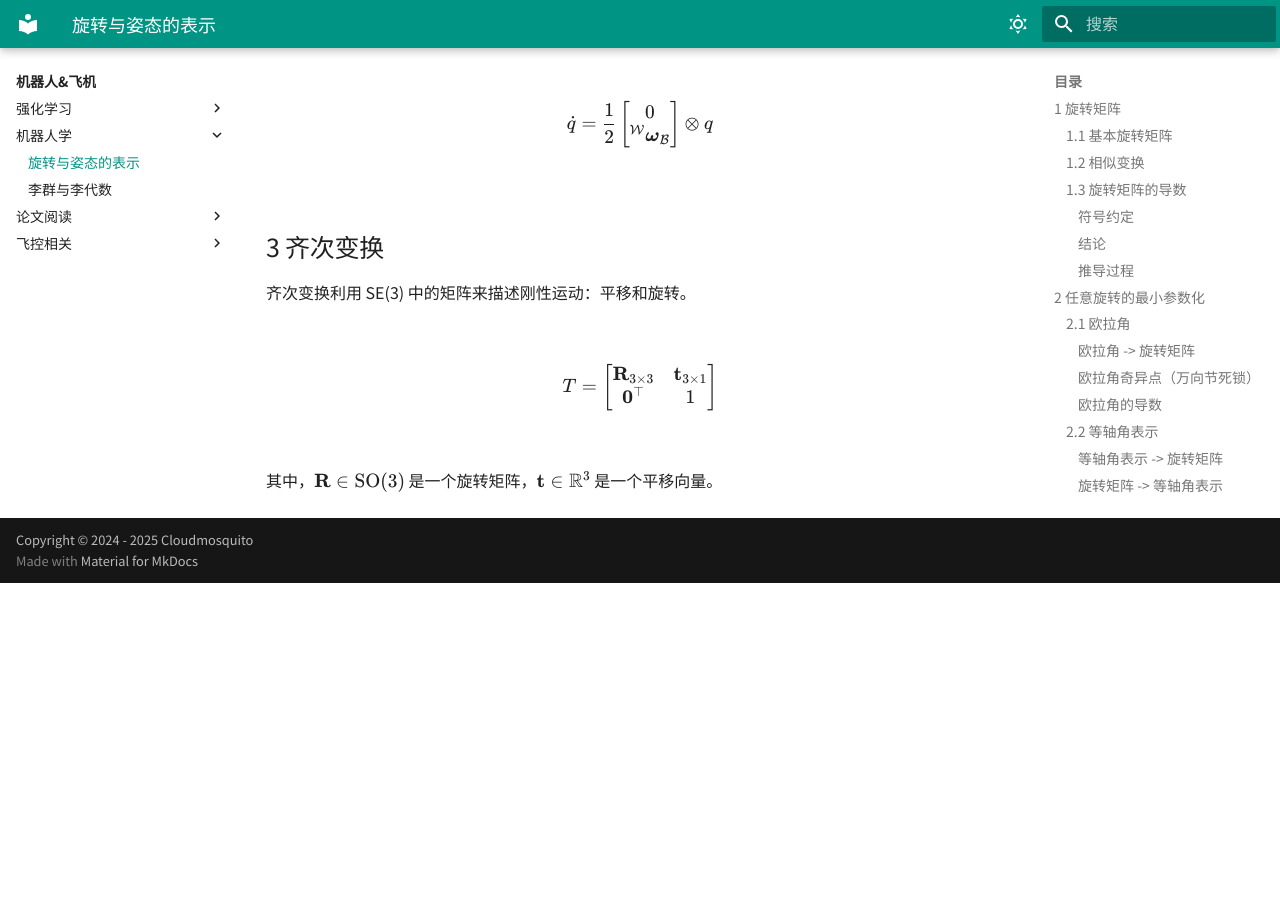
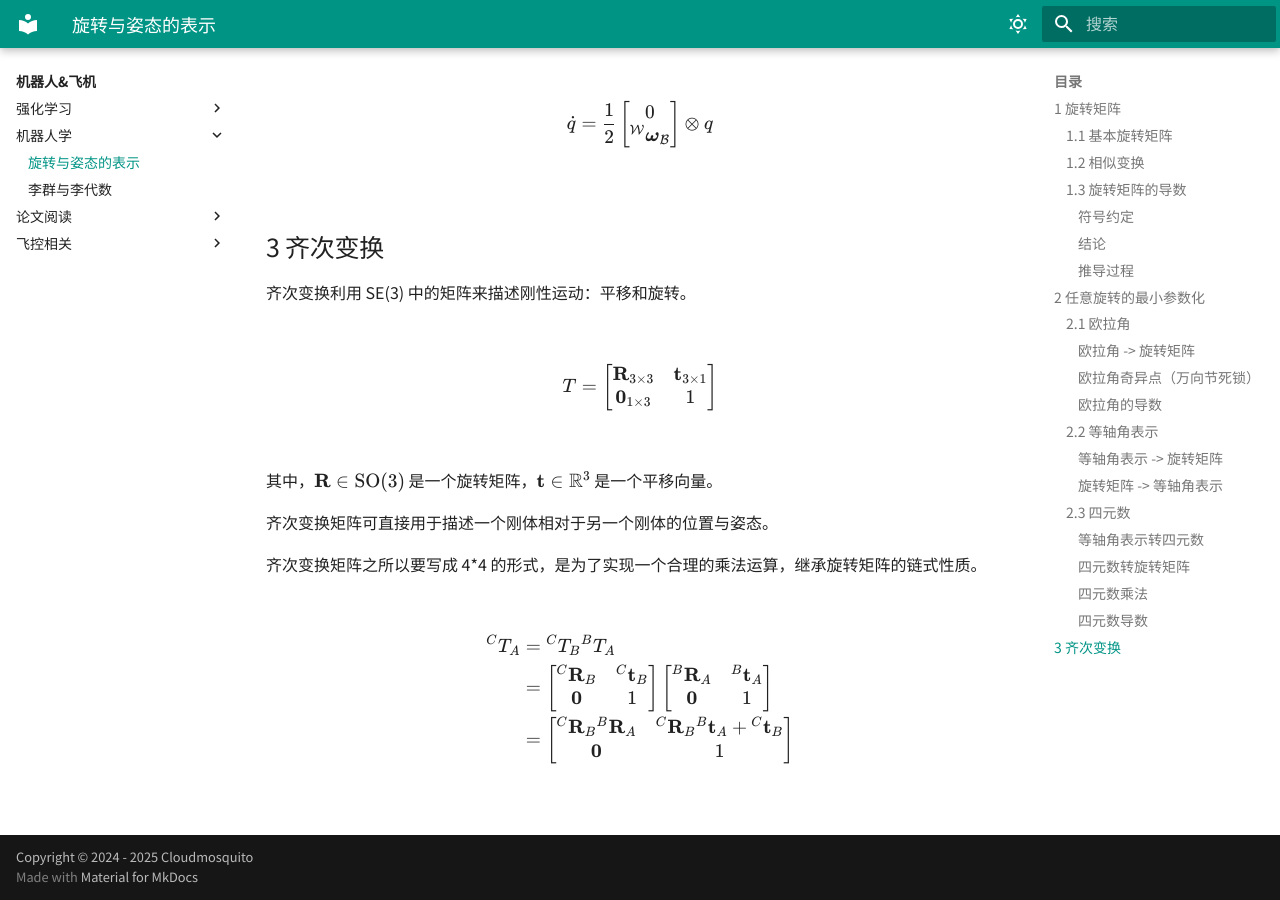
Before and after one commit to cloudmosquito/cloudmosquito.github.io, an MkDocs documentation site: the page built from docs/机器人&飞机/机器人学/旋转与姿态的表示.md, in a window 1280 px wide and 900 px high, scrolled down 8880 px. Built offline with MkDocs 1.6.1 and Material for MkDocs 9.7.7, drawn with Linux system fonts in a browser that asks for light colours; before the commit the page ends 9463 px from its top, so only the background shows below that.

Commit message:
feat: 更新梯度笔记以及齐次变换相关知识。

```diff
--- a/docs/机器人&飞机/机器人学/旋转与姿态的表示.md
+++ b/docs/机器人&飞机/机器人学/旋转与姿态的表示.md
@@ -332,7 +332,18 @@
 齐次变换利用 SE(3) 中的矩阵来描述刚性运动：平移和旋转。
 
 $$
-T = \begin{bmatrix} \mathbf{R}_{3\times 3} & \mathbf{t}_{3\times 1}\\ \mathbf{0}^{\top} & 1 \end{bmatrix}
+T = \begin{bmatrix} \mathbf{R}_{3\times 3} & \mathbf{t}_{3\times 1}\\ \mathbf{0}_{1\times 3} & 1 \end{bmatrix}
 $$
 
 其中，$\mathbf{R} \in \mathrm{SO}(3)$ 是一个旋转矩阵，$\mathbf{t} \in \mathbb{R}^3$ 是一个平移向量。
+
+齐次变换矩阵可直接用于描述一个刚体相对于另一个刚体的位置与姿态。
+
+齐次变换矩阵之所以要写成 4*4 的形式，是为了实现一个合理的乘法运算，继承旋转矩阵的链式性质。
+
+$$\begin{aligned}
+{}^{C}T_{A} &= {}^{C}T_{B} {}^{B}T_{A}\\
+&= \begin{bmatrix}{}^{C}\mathbf{R}_{B} & {}^{C}\mathbf{t}_B\\ \mathbf{0} & 1\end{bmatrix}
+\begin{bmatrix}{}^{B}\mathbf{R}_{A} & {}^{B}\mathbf{t}_A\\ \mathbf{0} & 1\end{bmatrix}\\
+&= \begin{bmatrix}{}^{C}\mathbf{R}_{B}{}^{B}\mathbf{R}_{A} & {}^{C}\mathbf{R}_{B}{}^{B}\mathbf{t}_{A}+{}^{C}\mathbf{t}_{B}\\ \mathbf{0} & 1\end{bmatrix}
+\end{aligned}$$
```
Also changed, not shown: docs/数学/梯度.md (added, +43 -0 lines).
